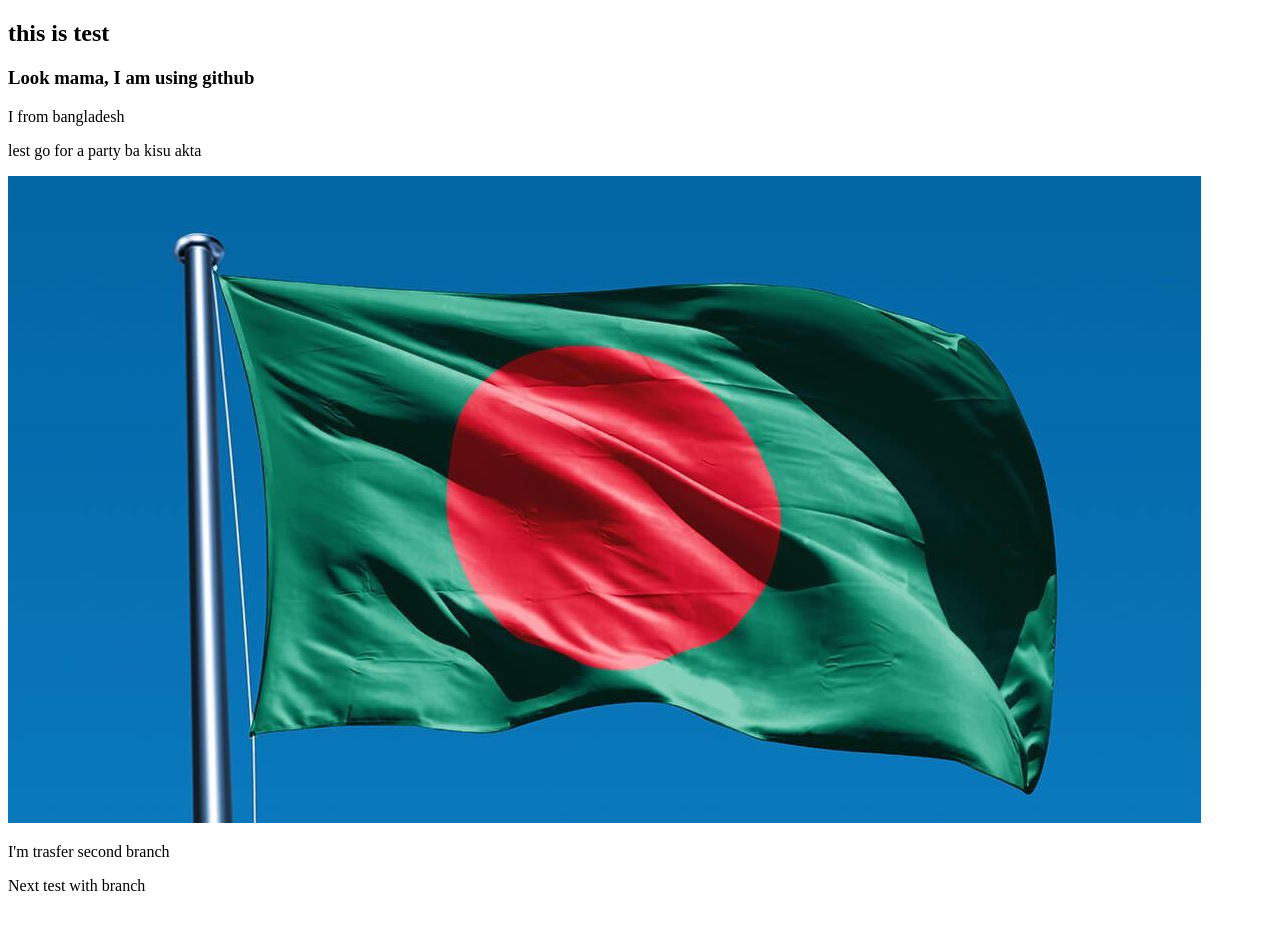
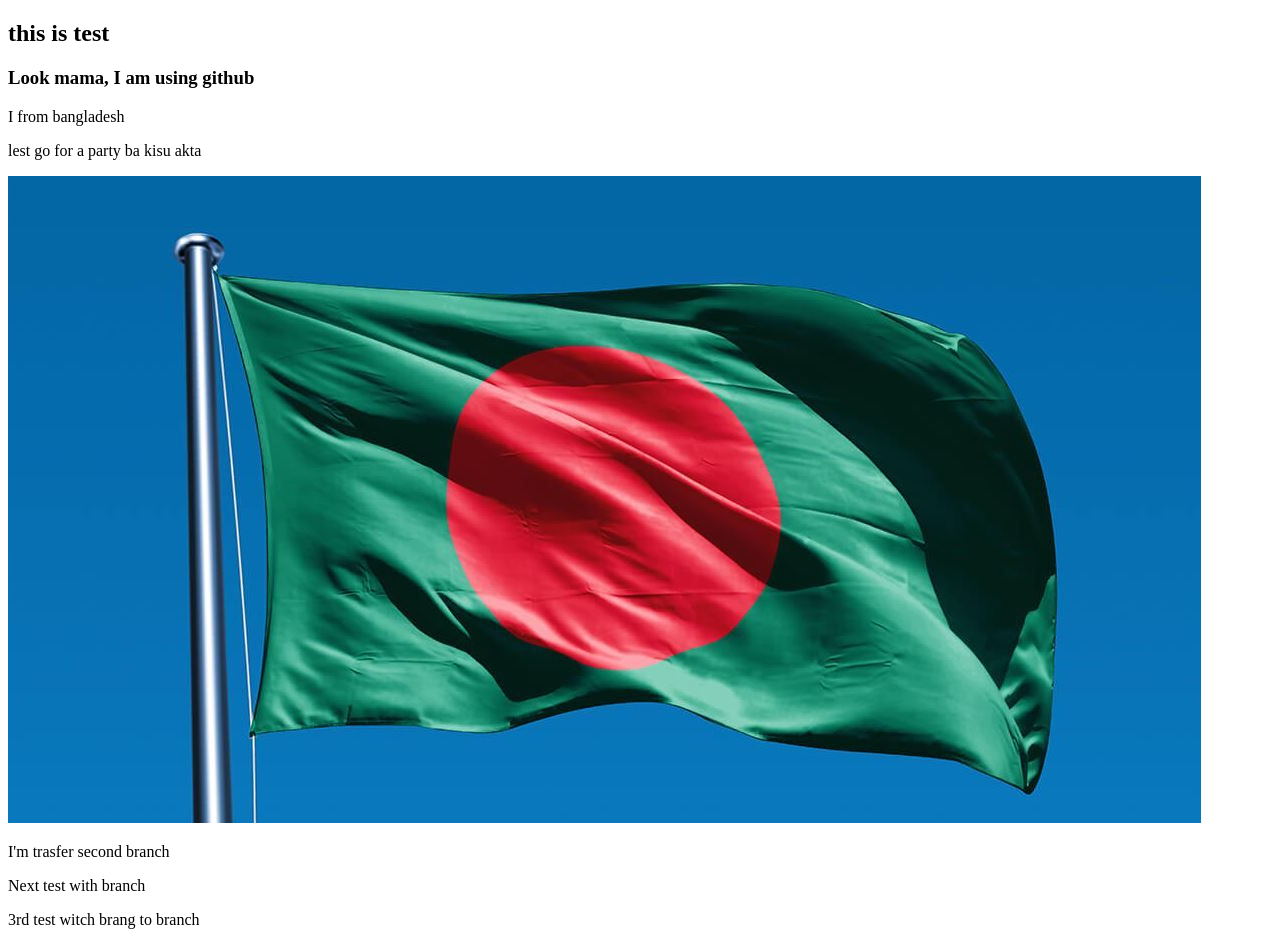
Before and after one commit to NurulAbser/my-first-website, a plain HTML site: page index.html in a window 1280 px wide. Before the commit the page ends 911 px from the top, so only its background shows below. Drawn offline with Linux system fonts and the light colour scheme.

Commit message:
witch test

```diff
--- a/index.html
+++ b/index.html
@@ -14,5 +14,7 @@
 
     <p>I'm trasfer second branch</p>
     <p>Next test with branch</p>
+
+    <p>3rd test witch brang to branch</p>
 </body>
 </html>
```
